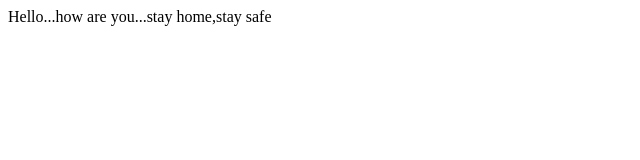
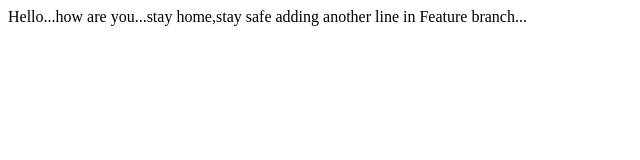
Before and after one commit to chayanjeeta/lecture1, a plain HTML site: page index.html in a window 1280 px wide. Shown: the whole page, without its empty margins (0-640 px from the left). Drawn offline with Linux system fonts and the light colour scheme.

Commit message:
added another line

```diff
--- a/index.html
+++ b/index.html
@@ -4,6 +4,7 @@
 <title>TEST</title>
 <body>
 Hello...how are you...stay home,stay safe
+adding another line in Feature branch...
 </body>
 </head>
 </html>
```
